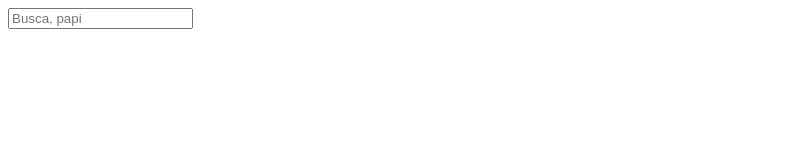
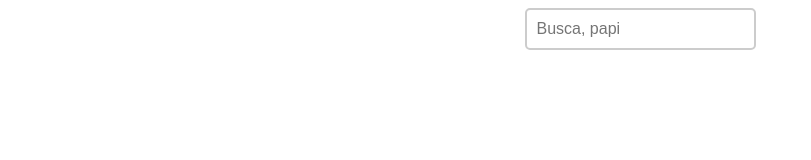
Before and after one commit to Alejosantos007/Input-text, a plain HTML site: page index.html in a window 1280 px wide. Shown: the whole page, without its empty margins (0-811 px from the left). Drawn offline with Linux system fonts and the light colour scheme.

Commit message:
LO HICE FUNCIONAR LOCOOOOOOOO

```diff
--- a/css/style.css
+++ b/css/style.css
@@ -1,3 +1,15 @@
-input {
-    border-radius: 50%;
+.container {
+  height: 100%;
+  display: flex;
+  flex-direction: column; /* uno debajo del otro */
+  justify-content: center; /* centro vertical */
+  align-items: center;     /* centro horizontal */
 }
+
+/* Estilo opcional para que el input se vea bonito */
+.searchbar {
+  padding: 10px;
+  font-size: 1rem;
+  border: 2px solid #ccc;
+  border-radius: 5px;
+}
--- a/index.html
+++ b/index.html
@@ -3,10 +3,14 @@
 <head>
     <meta charset="UTF-8">
     <meta name="viewport" content="width=device-width, initial-scale=1.0">
-    <link rel="stylesheet" src="css/style.css">
+    <link rel="stylesheet" href="css/style.css">
     <title>INPUT BONITO</title>
 </head>
 <body>
-    <input type="text" placeholder="Busca, papi">
+    <div class="container">
+        <input type="text" id="inputing" placeholder="Busca, papi" class="searchbar">
+        <div id="mostranding"></div>
+        <script src="js/script.js"></script>
+    </div>
 </body>
 </html>
--- a/js/script.js
+++ b/js/script.js
@@ -0,0 +1,8 @@
+let inputing = document.getElementById('inputing');
+let mostranding = document.getElementById('mostranding');
+
+inputing.addEventListener('keydown', function (e) {
+    if (e.key === "Enter") {
+        mostranding.innerText = inputing.value;
+    }
+});
```
